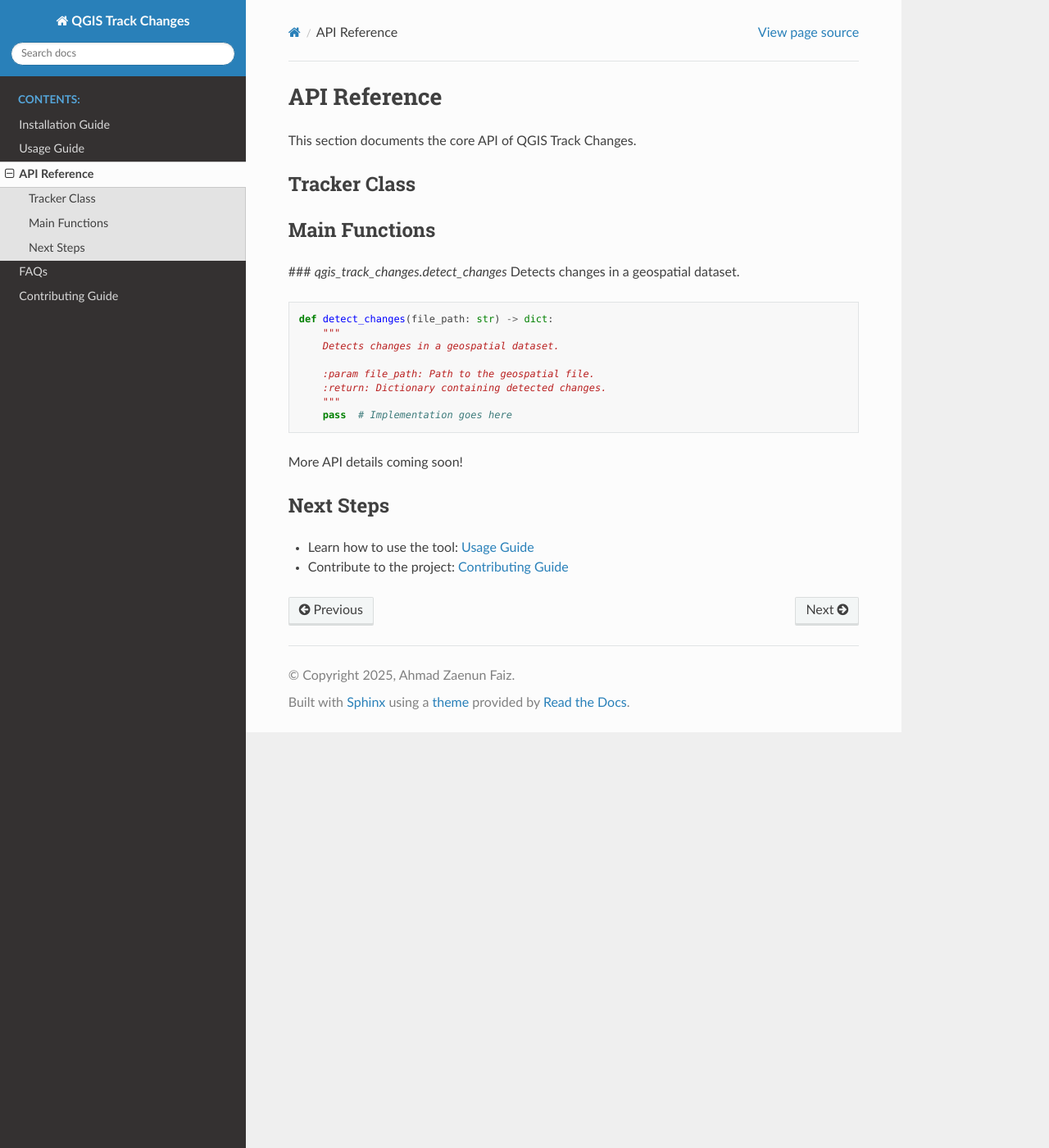
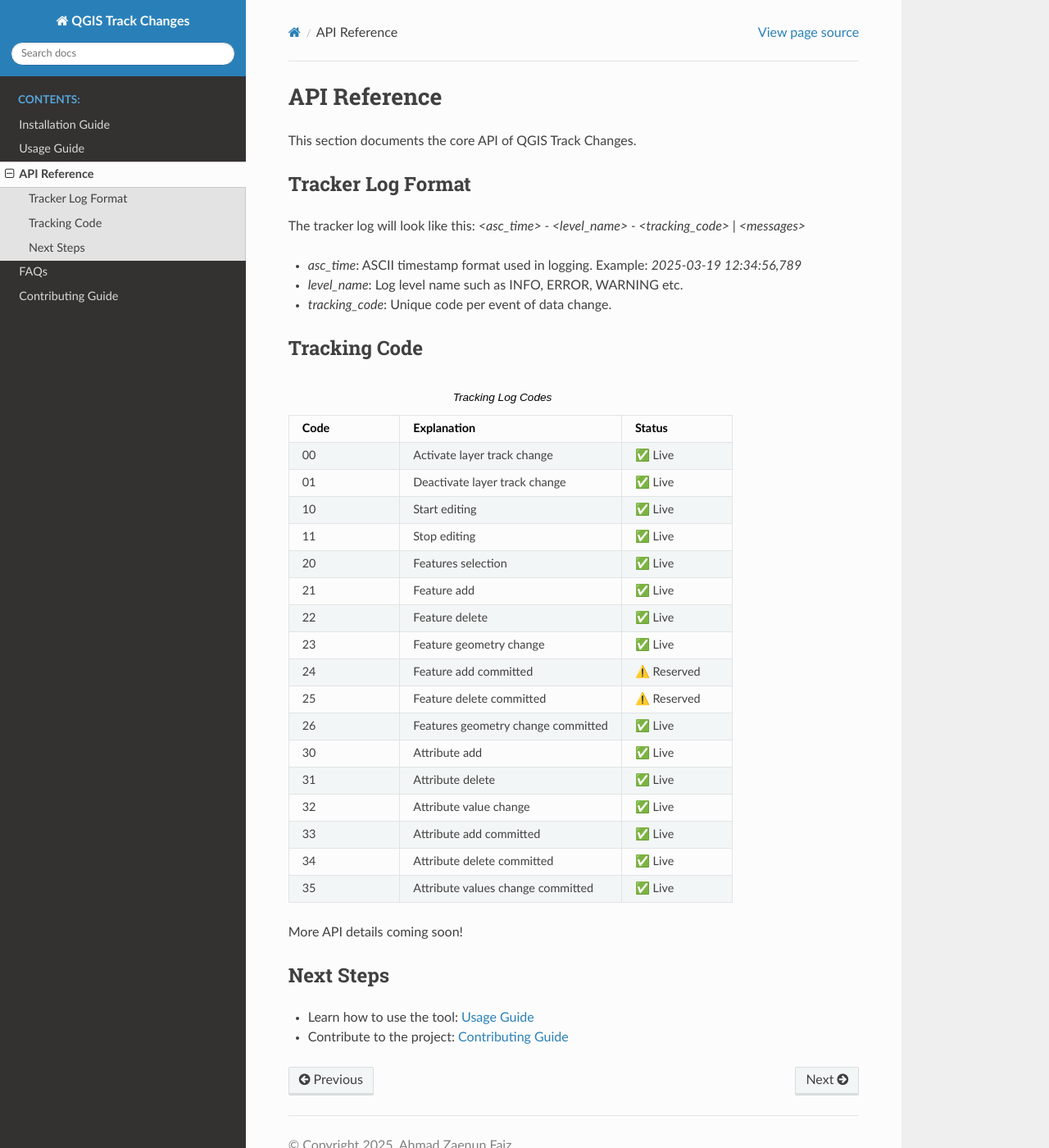
Before and after one commit to ahmadzfaiz/qgis-track-changes, a Sphinx documentation site: the page built from source/api.rst, in a window 1280 px wide and 1400 px high. Shown: the whole window at 82% size. Built offline with Sphinx 7.4.7 and the Read the Docs theme 3.1.0, drawn with Linux system fonts in a browser that asks for light colours.

Commit message:
docs(api): add api documentation (#29)

```diff
--- a/source/api.rst
+++ b/source/api.rst
@@ -3,25 +3,77 @@
 
 This section documents the core API of QGIS Track Changes.
 
-Tracker Class
+Tracker Log Format
+------------------
+The tracker log will look like this:
+`<asc_time> - <level_name> - <tracking_code> | <messages>`
+
+- `asc_time`: ASCII timestamp format used in logging. Example: `2025-03-19 12:34:56,789`
+- `level_name`: Log level name such as INFO, ERROR, WARNING etc.
+- `tracking_code`: Unique code per event of data change.
+
+Tracking Code
 -------------
 
+.. list-table:: Tracking Log Codes
+   :header-rows: 1
+   :widths: 20 40 20
 
-Main Functions
---------------
-### `qgis_track_changes.detect_changes`
-Detects changes in a geospatial dataset.
+   * - Code
+     - Explanation
+     - Status
+   * - 00
+     - Activate layer track change
+     - ✅ Live
+   * - 01
+     - Deactivate layer track change
+     - ✅ Live
+   * - 10
+     - Start editing
+     - ✅ Live
+   * - 11
+     - Stop editing
+     - ✅ Live
+   * - 20
+     - Features selection
+     - ✅ Live
+   * - 21
+     - Feature add
+     - ✅ Live
+   * - 22
+     - Feature delete
+     - ✅ Live
+   * - 23
+     - Feature geometry change
+     - ✅ Live
+   * - 24
+     - Feature add committed
+     - ⚠️ Reserved
+   * - 25
+     - Feature delete committed
+     - ⚠️ Reserved
+   * - 26
+     - Features geometry change committed
+     - ✅ Live
+   * - 30
+     - Attribute add
+     - ✅ Live
+   * - 31
+     - Attribute delete
+     - ✅ Live
+   * - 32
+     - Attribute value change
+     - ✅ Live
+   * - 33
+     - Attribute add committed
+     - ✅ Live
+   * - 34
+     - Attribute delete committed
+     - ✅ Live
+   * - 35
+     - Attribute values change committed
+     - ✅ Live
 
-.. code-block:: python
-
-   def detect_changes(file_path: str) -> dict:
-       """
-       Detects changes in a geospatial dataset.
-
-       :param file_path: Path to the geospatial file.
-       :return: Dictionary containing detected changes.
-       """
-       pass  # Implementation goes here
 
 More API details coming soon!
 
```
